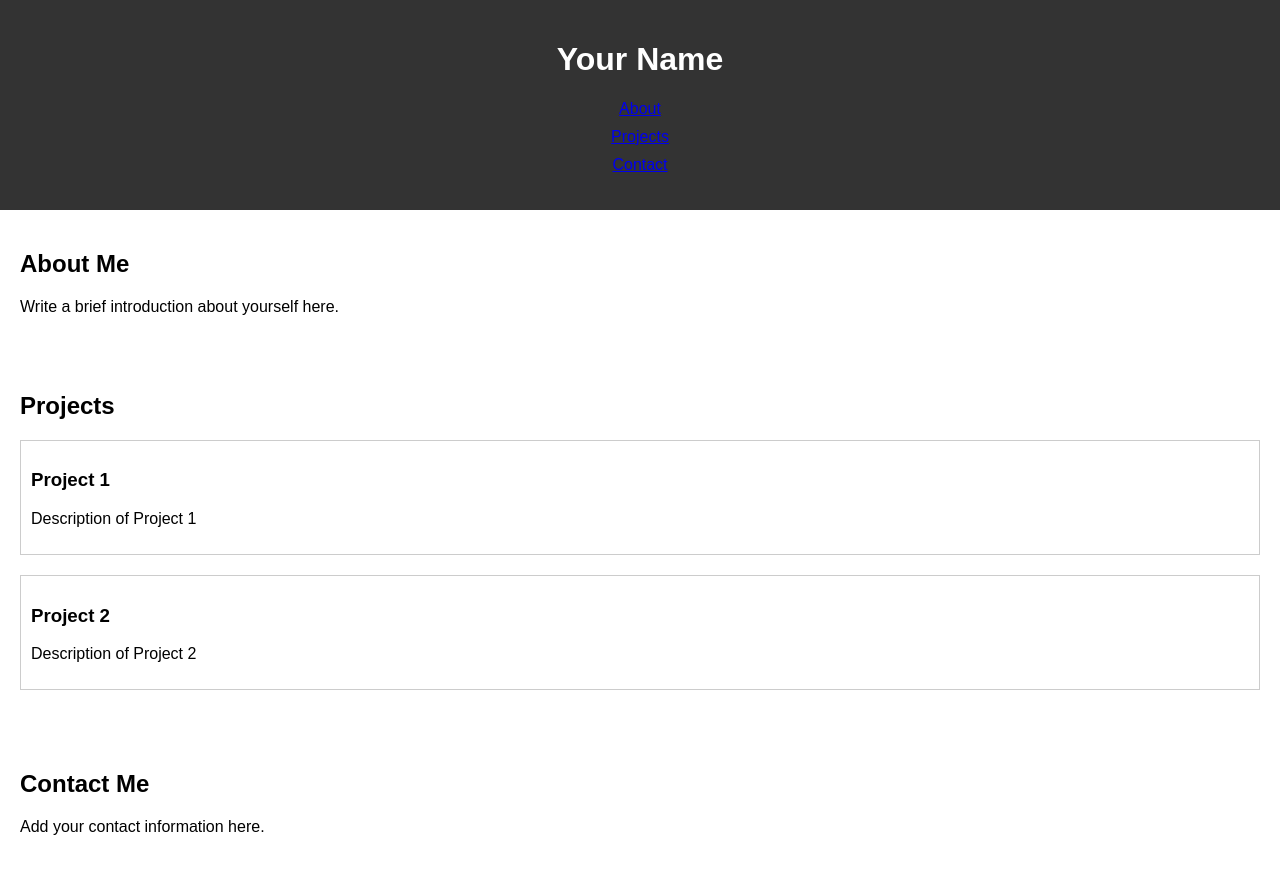
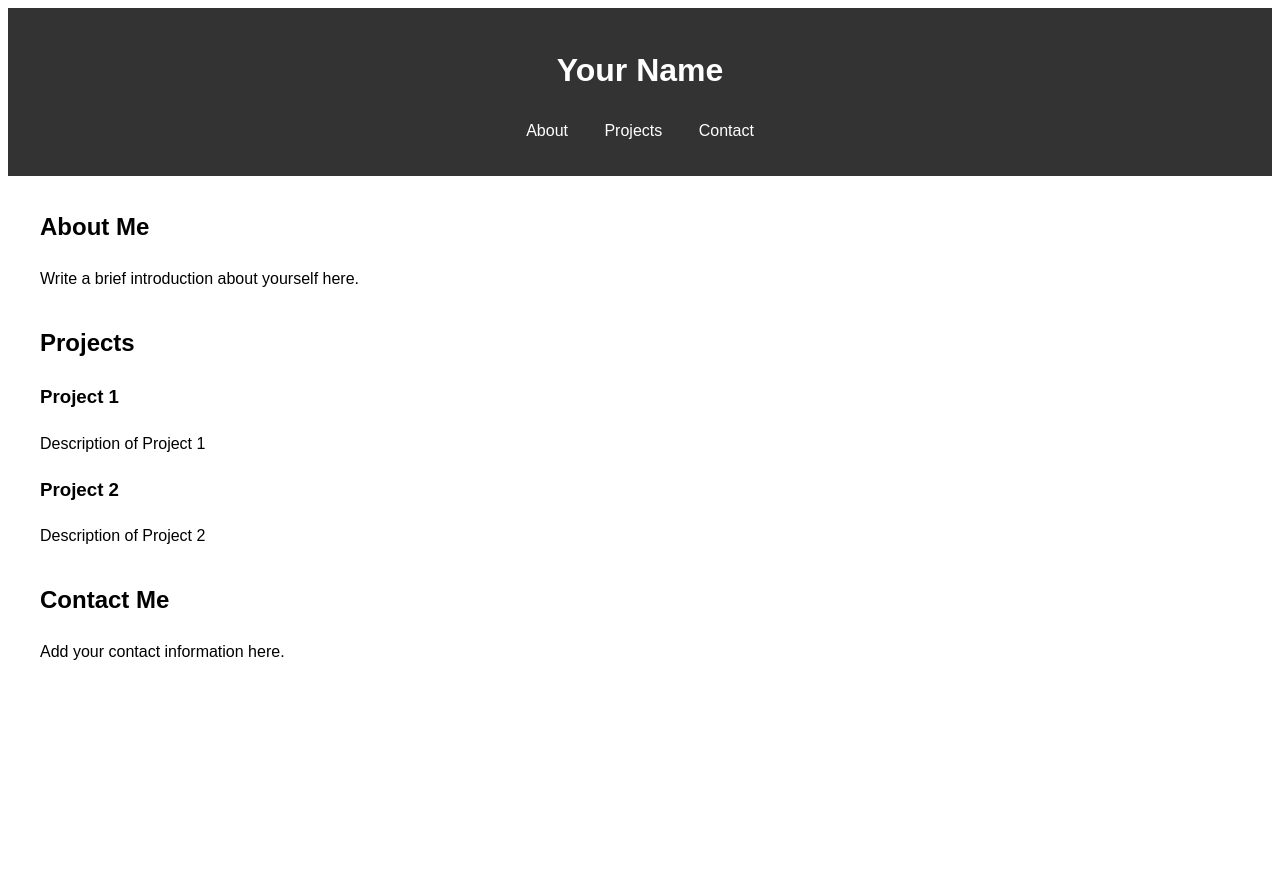
Before and after one commit to Hari-nk7/Hari-s-html, a plain HTML site: page index.html in a window 1280 px wide. After the commit the page ends 800 px from the top, so only its background shows below. Drawn offline with Linux system fonts and the light colour scheme; a script that the page names is missing.

Commit message:
Update style.css

```diff
--- a/style.css
+++ b/style.css
@@ -1,35 +1,34 @@
 body {
     font-family: Arial, sans-serif;
-    margin: 0;
+    line-height: 1.6;
+}
+
+header {
+    background: #333;
+    color: #fff;
+    text-align: center;
+    padding: 1em;
+}
+
+nav ul {
+    list-style: none;
     padding: 0;
 }
 
-header {
-    background-color: #333;
+nav ul li {
+    display: inline;
+    margin: 0 1em;
+}
+
+nav ul li a {
     color: #fff;
-    text-align: center;
-    padding: 20px;
+    text-decoration: none;
 }
 
 section {
-    padding: 20px;
-}
-
-ul {
-    list-style-type: none;
-    padding: 0;
-}
-
-li {
-    margin-bottom: 10px;
+    margin: 2em;
 }
 
 .project {
-    border: 1px solid #ccc;
-    padding: 10px;
-    margin-bottom: 20px;
+    margin-bottom: 1em;
 }
-.project img {
-    width : 350px;
-    height : 350px;
-}
```
